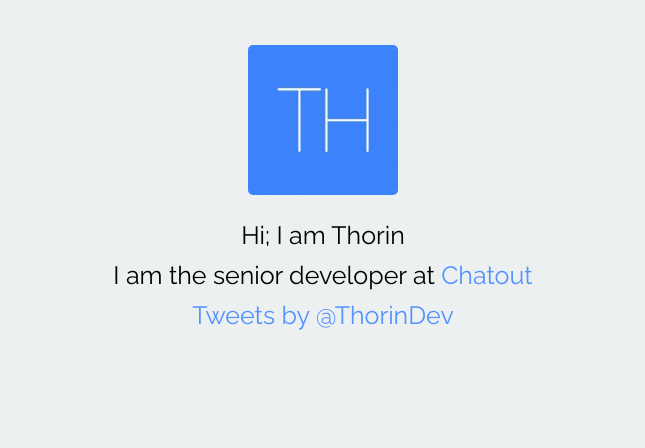
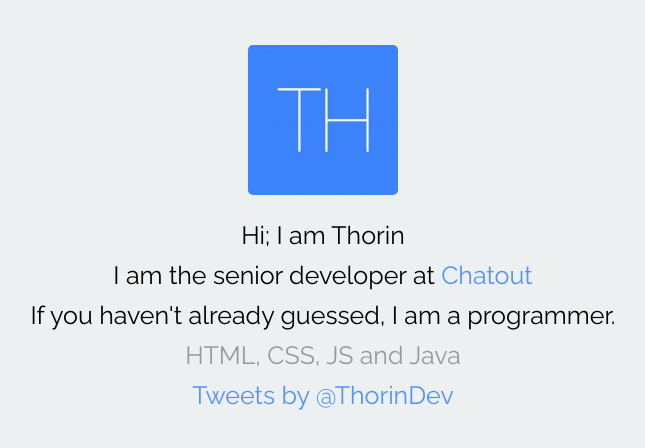
Before and after one commit to ThorinDev/thorindev.github.io, a plain HTML site: page index.html in a window 1280 px wide. Shown: the whole page, without its empty margins (317-962 px from the left). Drawn offline with Linux system fonts and the light colour scheme.

Commit message:
Updated index.html

```diff
--- a/index.html
+++ b/index.html
@@ -15,6 +15,7 @@
 		<div id="content">
 			<p>Hi; I am Thorin</p>
 			<p>I am the senior developer at <a href="https://chatout.github.io">Chatout</a></p>
+			<p>If you haven't already guessed, I am a programmer. <p class="grey">HTML, CSS, JS and Java</p></p>
 			<a class="twitter-timeline" href="https://twitter.com/ThorinDev" data-widget-id="634296089835896832">Tweets by @ThorinDev</a>
 <script>!function(d,s,id){var js,fjs=d.getElementsByTagName(s)[0],p=/^http:/.test(d.location)?'http':'https';if(!d.getElementById(id)){js=d.createElement(s);js.id=id;js.src=p+"://platform.twitter.com/widgets.js";fjs.parentNode.insertBefore(js,fjs);}}(document,"script","twitter-wjs");</script>
 		</div>
```
